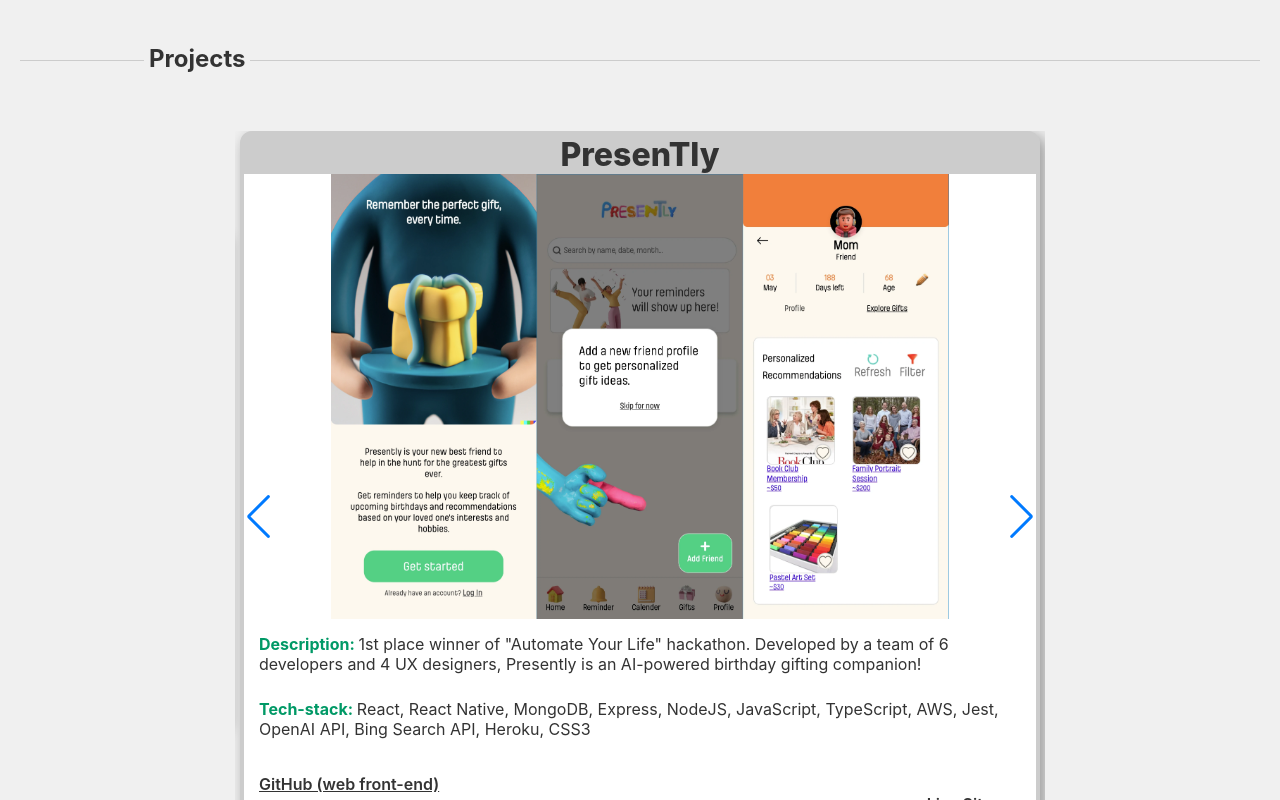
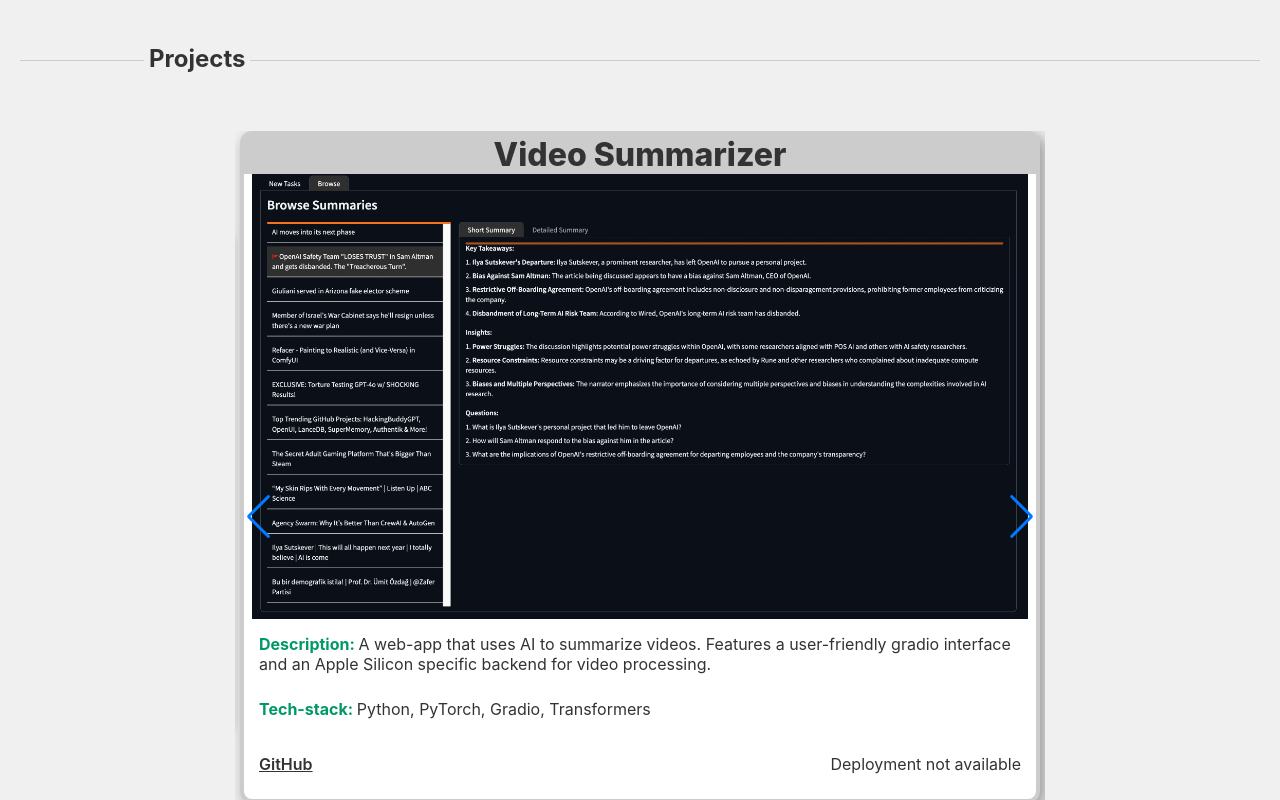
Before and after one commit to cango91/portfolio_v2, a React (Create React App) app: page / in a window 1280 px wide. Shown: the part 980-1780 px from the top of the page. Built offline with nearby package versions, Linux system fonts and the light colour scheme; a web font is replaced by a local one.

Commit message:
Update portfolio. Fix i18n

```diff
--- a/src/components/ProjectCard/ProjectCard.jsx
+++ b/src/components/ProjectCard/ProjectCard.jsx
@@ -75,7 +75,7 @@
                                 </div>
                             ))
                         ) : (
-                            <span tabIndex={0}>Deployment coming soon</span>
+                            <span tabIndex={0}>{t('no_deployment')}</span>
                         )}
                     </div>
                 </div>
--- a/src/projects/projects.en.js
+++ b/src/projects/projects.en.js
@@ -1,4 +1,11 @@
 export const projects = [
+    {
+        title: 'Video Summarizer',
+        description: 'A web-app that uses AI to summarize videos. Features a user-friendly gradio interface and an Apple Silicon specific backend for video processing.',
+        technologies:['Python', 'PyTorch', 'Gradio', 'Transformers'],
+        imgSrc: "screenshots/videoSummarizer.webp",
+        githubLink: [{ title: 'GitHub', src: "https://github.com/cango91/video-summary"}],
+    },
     {
         title: 'PresenTly',
         description: '1st place winner of "Automate Your Life" hackathon. Developed by a team of 6 developers and 4 UX designers, Presently is an AI-powered birthday gifting companion!',
--- a/src/projects/projects.tr.js
+++ b/src/projects/projects.tr.js
@@ -1,4 +1,11 @@
 export const projects = [
+    {
+        title: 'Vidyo Özetleyici',
+        description: 'Videoları özetlemek için AI kullanan bir web uygulaması. Kullanıcı dostu bir gradio arayüzü ve video işleme için Apple Silicon\'a özel bir arka uç içerir.',
+        technologies:['Python', 'PyTorch', 'Gradio', 'Transformers'],
+        imgSrc: "screenshots/videoSummarizer.webp",
+        githubLink: [{ title: 'GitHub', src: "https://github.com/cango91/video-summary"}],
+    },
     {
         title: 'PresenTly',
         description: '"Automate Your Life" hackathonunda 1. sırayı kazanan projemiz, toplamda 6 geliştirici ve 4 UX tasarımcısının geliştirdiği PresenTly, AI destekli bir doğum günü hediye asistanıdır!',
--- a/src/translations/en.json
+++ b/src/translations/en.json
@@ -1,6 +1,7 @@
 {
     "aria_name": "John Goeleaulu",
     "job_title": "Full-stack Engineer",
+    "no_deployment": "Deployment not available",
     "aria_switch_to_light": "Switch to light theme",
     "aria_switch_to_dark": "Switch to dark theme",
     "aria_disable_dyslexic_mode": "Disable dyslexia accessibility mode",
--- a/src/translations/tr.json
+++ b/src/translations/tr.json
@@ -1,6 +1,7 @@
 {
     "aria_name": "Can Göloğlu",
     "job_title": "Full-stack Yazılımcı",
+    "no_deployment": "Demo mevcut değil",
     "aria_switch_to_light": "Aydınlık temaya geç",
     "aria_switch_to_dark": "Karanlık temaya geç",
     "aria_disable_dyslexic_mode": "Disleksi erişilebilirlik modunu kapat",
```
Also changed, not shown: public/screenshots/videoSummarizer.webp (added).
